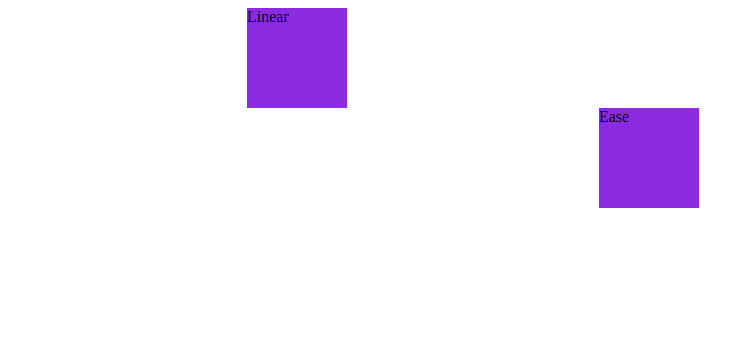
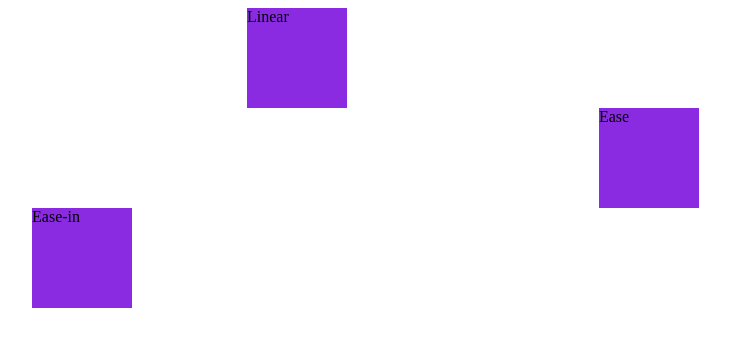
Before and after one commit to mairess/transition-and-animation, a plain HTML site: page animation-timing-function/index.html in a window 1280 px wide. Shown: the whole page, without its empty margins (343-1073 px from the left). Drawn offline with Linux system fonts and the light colour scheme.

Commit message:
add ease-in

```diff
--- a/animation-timing-function/index.html
+++ b/animation-timing-function/index.html
@@ -10,5 +10,6 @@
 <body>
     <div class="linear">Linear</div>
     <div class="ease">Ease</div>
+    <div class="ease-in">Ease-in</div>
 </body>
 </html>
--- a/animation-timing-function/style.css
+++ b/animation-timing-function/style.css
@@ -16,6 +16,10 @@ div{
     animation-timing-function: ease;
 }
 
+.ease-in{
+    animation-timing-function: ease-in;
+}
+
 @keyframes exemple{
     from{
         left: 0;
```
